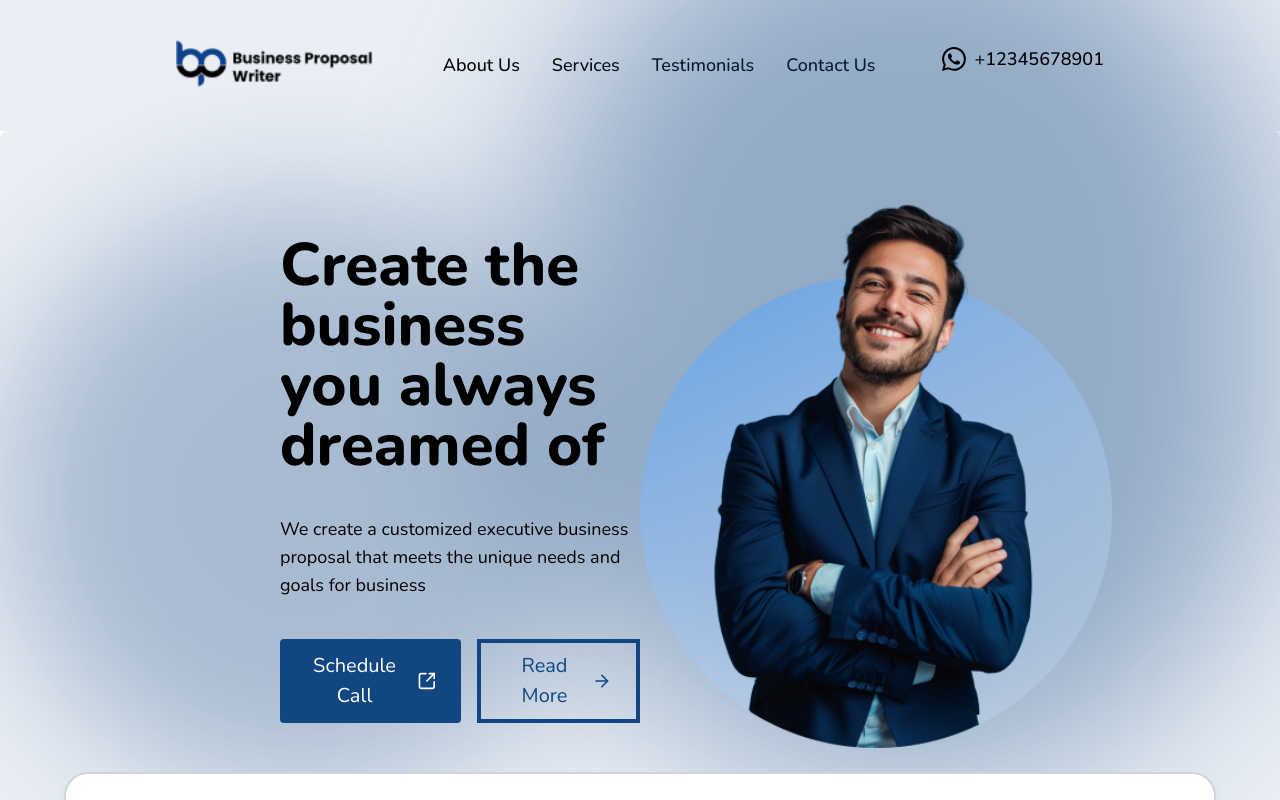
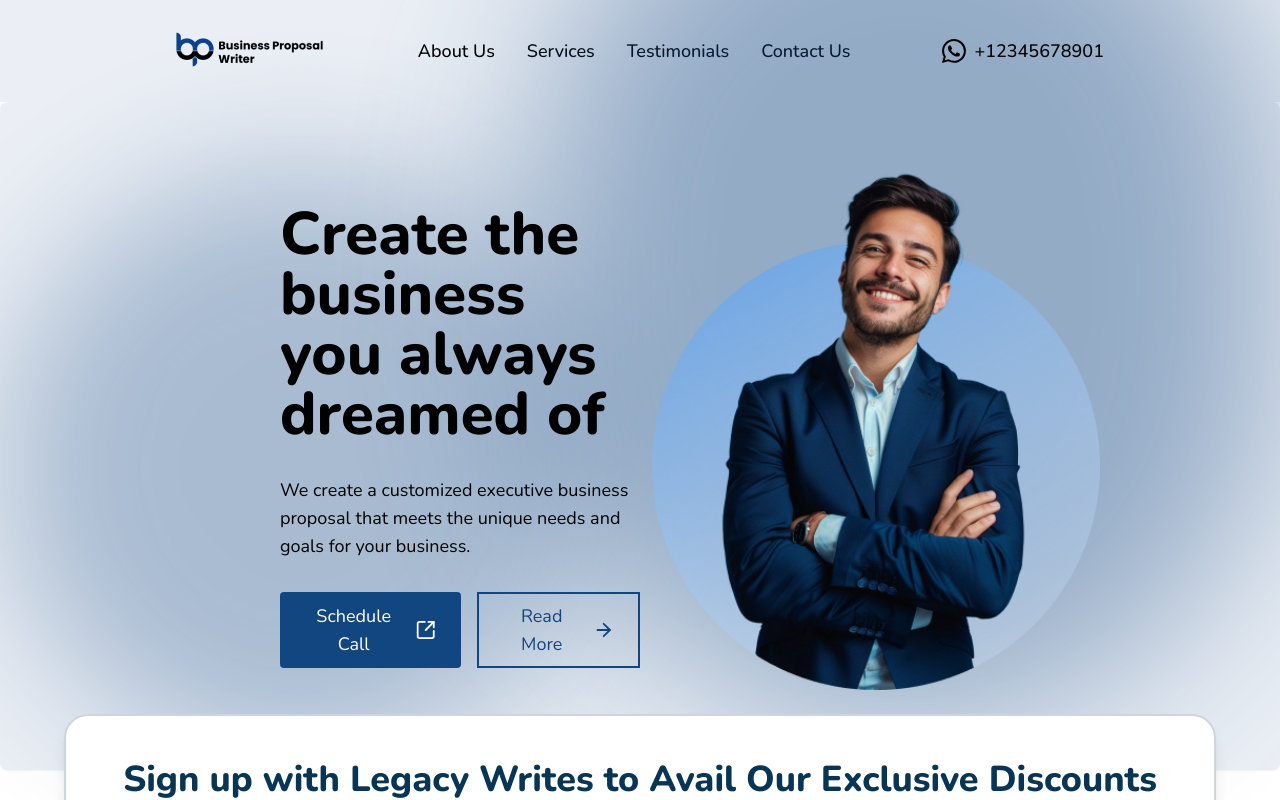
Before and after one commit to maaz2022/BusinessProposalWriting, a Next.js app: page / in a window 1280 px wide. Shown: the top 800 px of the page. Built offline with nearby package versions, Linux system fonts and the light colour scheme.

Commit message:
resposive navbar hero section

```diff
--- a/components/Discount.tsx
+++ b/components/Discount.tsx
@@ -1,41 +1,41 @@
-import { SquareArrowOutUpRight, ThumbsUp } from 'lucide-react'
-import React from 'react'
+import { SquareArrowOutUpRight, ThumbsUp } from 'lucide-react';
+import React from 'react';
 
 const Discount = () => {
   return (
-    <section className='relative flex justify-center items-center bg-white shadow-lg rounded-3xl border-2 border-gray-300 max-w-6xl h-auto my-6 mx-auto p-11 bottom-20'>
-      <div className='text-[#083554] w-full'>
-        <h1 className='text-4xl font-bold mb-6 text-center'>
+    <section className="relative flex justify-center items-center bg-white shadow-lg rounded-3xl border-2 border-gray-300 lg:max-w-6xl md:max-w-6xl max-w-[450px] h-auto my-6 mx-auto p-6 md:p-11 bottom-20">
+      <div className="text-[#083554] w-full">
+        <h1 className="text-2xl md:text-3xl lg:text-4xl font-bold mb-6 text-center">
           Sign up with Legacy Writes to Avail Our Exclusive Discounts
         </h1>
 
-        {/* Form in a single line */}
-        <form className="flex items-center justify-center  gap-4">
+        {/* Responsive Form */}
+        <form className="flex flex-col md:flex-row items-center justify-center gap-4 ">
           <input
             type="text"
-            placeholder='Your Name'
-            className='border-2 border-[#083554] rounded-lg p-3 w-[30%] focus:outline-none focus:border-blue-500'
+            placeholder="Your Name"
+            className="border-2 border-[#083554] rounded-lg p-3 w-full md:w-[30%] focus:outline-none focus:border-blue-500"
           />
           <input
             type="email"
-            placeholder='Your Email'
-            className='border-2 border-[#083554] rounded-lg p-3 w-[30%] focus:outline-none focus:border-blue-500'
+            placeholder="Your Email"
+            className="border-2 border-[#083554] rounded-lg p-3 w-full md:w-[30%] focus:outline-none focus:border-blue-500"
           />
           <input
             type="tel"
-            placeholder='Your Number'
-            className='border-2 border-[#083554] rounded-lg p-3 w-[30%] focus:outline-none focus:border-blue-500'
+            placeholder="Your Number"
+            className="border-2 border-[#083554] rounded-lg p-3 w-full md:w-[30%] focus:outline-none focus:border-blue-500"
           />
 
           <button
-            className="px-6 py-3 bg-[#083554] text-white rounded-lg hover:bg-[#083654c4] duration-300 flex items-center justify-center"
+            className="px-6 py-3 bg-[#083554] text-white rounded-lg hover:bg-[#083654c4] duration-300 flex items-center justify-center w-full md:w-auto"
           >
             Submit <ThumbsUp className="ml-2" />
           </button>
         </form>
       </div>
     </section>
-  )
-}
+  );
+};
 
-export default Discount
+export default Discount;
--- a/components/Hero.tsx
+++ b/components/Hero.tsx
@@ -1,41 +1,40 @@
 'use client';
-import { useEffect, useState } from 'react';
 import { ArrowRight, SquareArrowOutUpRight } from 'lucide-react';
 import Image from 'next/image';
 import React from 'react';
 
+const Hero = () => {
+  return (
+    <section className="relative flex flex-col lg:flex-row justify-center items-center shadow-sm rounded-lg p-6 md:p-10 bg-[#12458015]">
+      {/* Background blobs */}
+      <div className="absolute left-0 top-16 w-[400px] h-[400px] md:w-[600px] md:h-[600px] rounded-full blur-[70px] bg-[#124680] opacity-30 z-0"></div>
+      <div className="absolute right-0 bottom-10 w-[600px] h-[700px] md:w-[750px] md:h-[900px] blur-[90px] rounded-full bg-[#124680] opacity-40 z-0"></div>
 
-const Hero = () => {
-
-  return (
-    <section className="relative flex justify-center items-center  shadow-sm rounded-lg p-10 bg-[#12458015]">
-      <div className="absolute left-0 top-16 w-[600px] h-[600px] rounded-full blur-[70px] bg-[#124680] opacity-30 z-0"></div>
-      <div className="absolute right-0 bottom-10 w-[750px] h-[900px] blur-[90px] rounded-full bg-[#124680] opacity-40 z-0"></div>
-      <div className="w-1/2 flex flex-col justify-center pl-60 space-y-10 relative z-10">
-        <h1 className="text-black text-6xl font-bold relative">
+      {/* Text Section */}
+      <div className="w-full lg:w-1/2 flex flex-col justify-center pl-6 md:pl-20 lg:pl-60 space-y-6 md:space-y-8 relative z-10">
+        <h1 className="text-black text-4xl md:text-5xl lg:text-6xl font-bold relative">
           Create the business you always dreamed of
         </h1>
 
-        <p className="text-black text-lg max-w-xl">
-          We create a customized executive business proposal that meets the unique needs and goals for business
+        <p className="text-black text-base md:text-lg max-w-full md:max-w-xl">
+          We create a customized executive business proposal that meets the unique needs and goals for your business.
         </p>
 
-        <div className="flex space-x-4">
-          <button className="px-6 py-2 bg-[#124680] text-white rounded  flex items-center gap-3 text-[20px] justify-center hover:bg-blue-400 duration-300">
+        <div className="flex flex-col md:flex-row space-y-4 md:space-y-0 md:space-x-4">
+          <button className="px-6 py-2 bg-[#124680] text-white rounded flex items-center gap-3 text-base md:text-lg justify-center hover:bg-blue-400 duration-300">
             Schedule Call <SquareArrowOutUpRight />
           </button>
-          <button className="px-6 py-2 text-[#124680] capitalize text-[20px] flex gap-2 items-center border-4 border-[#124680] hover:bg-[#124680] hover:text-white duration-300">
+          <button className="px-6 py-2 text-[#124680] justify-center capitalize text-base md:text-lg flex gap-3 items-center border-2 border-[#124680] hover:bg-[#124680] hover:text-white duration-300">
             Read More <ArrowRight />
           </button>
         </div>
       </div>
 
-      {/* Image */}
-      <div className="w-1/2 flex justify-center items-center pr-32 pb-10 relative z-10">
-        <Image src="/Group 45.png" alt="image" width={500} height={300} />
+      {/* Image Section */}
+      <div className="w-full lg:w-1/2 flex justify-center items-center pr-0 lg:pr-32 pb-10 relative z-10">
+        <Image src="/Group 45.png" alt="business image" width={500} height={300} className="w-full max-w-xs md:max-w-md  h-auto" />
       </div>
     </section>
-
   );
 };
 
--- a/components/Navbar.tsx
+++ b/components/Navbar.tsx
@@ -1,45 +1,107 @@
+'use client'
 import Image from 'next/image';
 import Link from 'next/link';
-import React from 'react';
+import React, { useState } from 'react';
 import { BsWhatsapp } from 'react-icons/bs';
+import { HiOutlineMenuAlt3, HiX } from 'react-icons/hi'; // Hamburger and close icons
 
 const Navbar = () => {
+  const [isSidebarOpen, setIsSidebarOpen] = useState(false); // State to toggle sidebar
+
   return (
-    <section className="py-10 bg-[#12458015]">
-      <div className="  flex items-center justify-between mx-44">
+    <section className="py-8 bg-[#12458015]">
+      <div className="flex items-center justify-between px-4 md:px-10 lg:px-20 xl:px-44">
 
+        {/* Logo Section */}
         <div className="flex-shrink-0">
           <Image
             src="/Logo.png"
             alt="logo"
-            width={200}
-            height={150}
+            width={150}
+            height={100}
             className="object-contain"
           />
         </div>
 
-
-        <div className="flex space-x-8">
-          <Link href="#" className="text-lg font-medium">About Us</Link>
-          <Link href="#" className="text-lg font-medium">Services</Link>
-          <Link href="#" className="text-lg font-medium">Testimonials</Link>
-          <Link href="#" className="text-lg font-medium">Contact Us</Link>
+        {/* Hamburger Menu for Small Screens */}
+        <div className="md:hidden">
+          {!isSidebarOpen && (
+            <button
+              onClick={() => setIsSidebarOpen(true)}
+              className="focus:outline-none text-gray-600"
+            >
+              <HiOutlineMenuAlt3 size={32} />
+            </button>
+          )}
         </div>
 
-      <div className="relative flex flex-col group overflow-hidden h-10">
-
-        <div className="flex items-center space-x-2 z-10 transition-all duration-300 group-hover:-translate-y-8 group-hover:opacity-0">
-          <BsWhatsapp size={24} />
-          <Link href="#" className="text-lg font-medium">+12345678901</Link>
+        {/* Links Section (Hidden on small screens, shown on md and above) */}
+        <div className="hidden md:flex space-x-4 md:space-x-6 lg:space-x-8">
+          <Link href="#" className="text-sm md:text-base lg:text-lg font-medium hover:text-[#124680]">About Us</Link>
+          <Link href="#" className="text-sm md:text-base lg:text-lg font-medium hover:text-[#124680]">Services</Link>
+          <Link href="#" className="text-sm md:text-base lg:text-lg font-medium hover:text-[#124680]">Testimonials</Link>
+          <Link href="#" className="text-sm md:text-base lg:text-lg font-medium hover:text-[#124680]">Contact Us</Link>
         </div>
 
+        {/* WhatsApp Contact (Hidden on small screens, shown on sm and above) */}
+        {!isSidebarOpen && (
+          <div className="hidden sm:flex relative flex-col group overflow-hidden ">
+            <div className="flex items-center space-x-2 z-10 transition-all duration-300 group-hover:-translate-y-8 group-hover:opacity-0">
+              <BsWhatsapp size={24} />
+              <Link href="#" className="text-sm md:text-base lg:text-lg font-medium hover:text-[#124680]">+12345678901</Link>
+            </div>
 
-        <div className="flex items-center space-x-2 absolute top-0 transition-all duration-300 transform translate-y-8 opacity-0 group-hover:translate-y-0 group-hover:opacity-100 group-hover:text-[#124680] ">
-          <BsWhatsapp size={24} />
-          <Link href="#" className="text-lg font-medium">+12345678901</Link>
+            <div className="flex items-center space-x-2 absolute top-0 transition-all duration-300 transform translate-y-8 opacity-0 group-hover:translate-y-0 group-hover:opacity-100 group-hover:text-[#124680]">
+              <BsWhatsapp size={24} />
+              <Link href="#" className="text-sm md:text-base lg:text-lg font-medium hover:text-[#124680]">+12345678901</Link>
+            </div>
+          </div>
+        )}
+      </div>
+
+      {/* Sidebar */}
+      <div className={`fixed top-0 left-0 h-full w-64 bg-white z-40 transform transition-transform duration-300 ease-in-out  ${isSidebarOpen ? 'translate-x-0' : '-translate-x-full'}`}>
+        <div className="flex flex-col p-6 space-y-8">
+
+          {/* Close Button inside Sidebar */}
+          <div className="self-end">
+            <button onClick={() => setIsSidebarOpen(false)} className="focus:outline-none">
+              <HiX size={32} />
+            </button>
+          </div>
+
+          {/* Logo */}
+          <div className="flex-shrink-0">
+            <Image
+              src="/Logo.png"
+              alt="logo"
+              width={150}
+              height={100}
+              className="object-contain"
+            />
+          </div>
+
+          {/* Navigation Links */}
+          <Link href="#" className="text-md font-medium hover:text-[#124680]">About Us</Link>
+          <Link href="#" className="text-md font-medium hover:text-[#124680]">Services</Link>
+          <Link href="#" className="text-md font-medium hover:text-[#124680]">Testimonials</Link>
+          <Link href="#" className="text-md font-medium hover:text-[#124680]">Contact Us</Link>
+
+          {/* WhatsApp Contact in the Sidebar */}
+          <div className="flex items-center space-x-2 bg-[#124680] py-3 text-white px-4 rounded-xl hover:bg-[#126180]">
+            <BsWhatsapp size={24} />
+            <Link href="#" className="text-sm font-medium ">+12345678901</Link>
+          </div>
         </div>
       </div>
-      </div>
+
+      {/* Overlay when Sidebar is open */}
+      {isSidebarOpen && (
+        <div
+          className="fixed inset-0 bg-black bg-opacity-50 z-30"
+          onClick={() => setIsSidebarOpen(false)} // Close sidebar when overlay is clicked
+        ></div>
+      )}
     </section>
   );
 };
```
